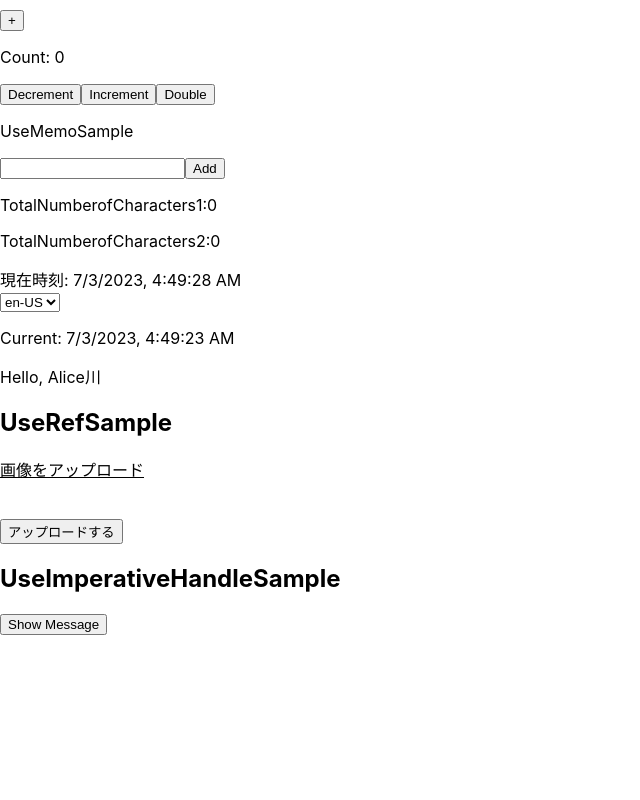
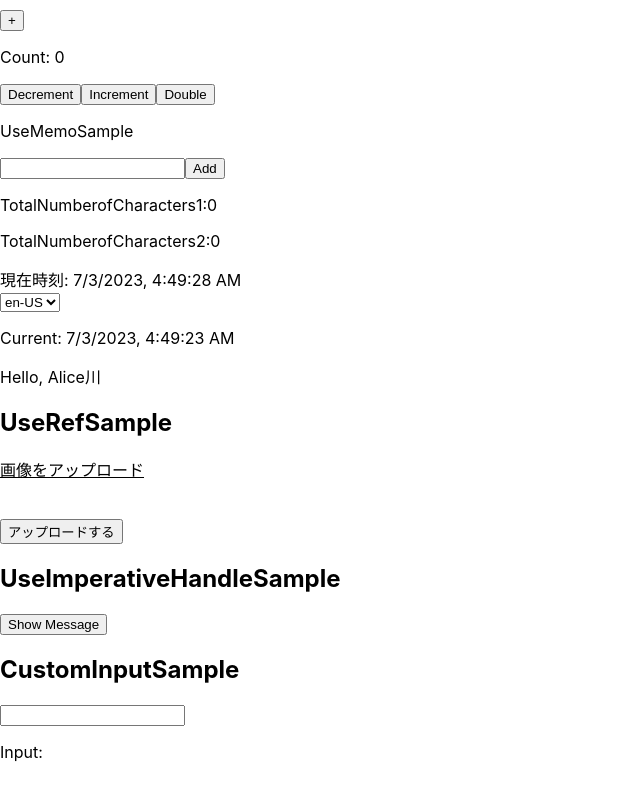
Before and after one commit to shuto0125/react_practice, a React (Create React App) app in the folder my-app/: page / in a window 1280 px wide. Shown: the part 471-1271 px from the top of the page, without its empty margins (0-640 px from the left). Before the commit the page ends 1206 px from the top, so only its background shows below. Built offline with nearby package versions, Linux system fonts and the light colour scheme.

Commit message:
カスタムフック

```diff
--- /dev/null
+++ b/my-app/src/component/CustomHookSample.tsx
@@ -0,0 +1,31 @@
+import React, { useState, useCallback, useDebugValue } from 'react'
+
+// input向けにコールバックと現在の入力内容をまとめたフック
+const useInput = () => {
+  // 現在の入力値を保持するフック
+  const [state, setState] = useState('')
+  // inputが変化したら、フック内の状態を更新する
+  const onChange = useCallback(
+    (e: React.ChangeEvent<HTMLInputElement>) => {
+      setState(e.target.value)
+    },
+    []
+  )
+  // デバッグ用に値を出力する
+  // 値は開発者ツールのComponentsタブに表示される
+  useDebugValue(`Input: ${state}`)
+
+  // 現在の入力内容とコールバック関数だけ返す
+  return [state, onChange] as const
+}
+
+export const CustomInput = () => {
+  const [text, onChangeText] = useInput()
+  return (
+    <div>
+      <h2>CustomInputSample</h2>
+      <input type="text" value={text} onChange={onChangeText} />
+      <p>Input: {text}</p>
+    </div>
+  )
+}
--- a/my-app/src/index.tsx
+++ b/my-app/src/index.tsx
@@ -15,6 +15,7 @@ import { Clock } from './component/Clock'
 import { UseContextSample } from './component/UseContextSample';
 import { ImageUploader } from './component/UseRefSample';
 import { UseImperativeHandleSample } from './component/UseImperativeHandleSample';
+import { CustomInput } from './component/CustomHookSample';
 
 const root = ReactDOM.createRoot(
   document.getElementById('root') as HTMLElement
@@ -34,7 +35,7 @@ root.render(
     <UseContextSample />
     <ImageUploader />
     <UseImperativeHandleSample />
-
+    <CustomInput />
 
     <div style={{ paddingBottom: '100px' }}></div>
   </React.StrictMode>
```
